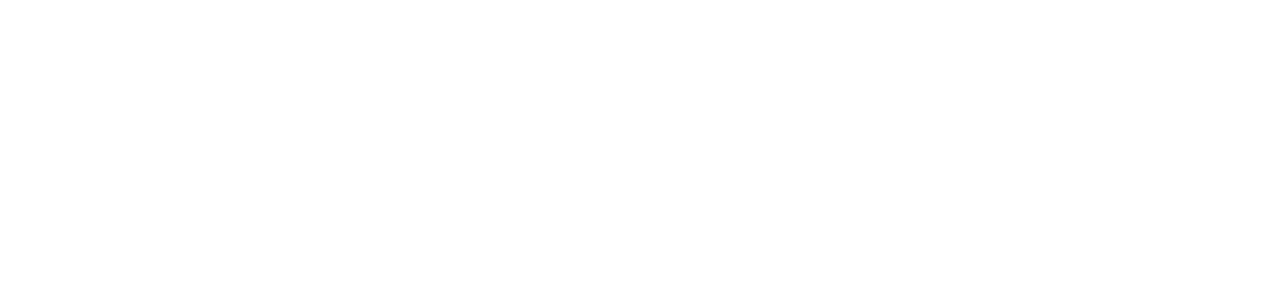
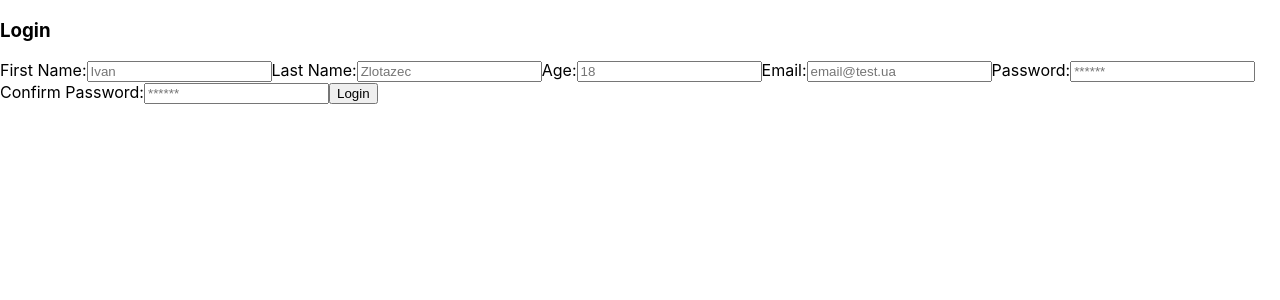
Before and after one commit to OrestSonich/hackaton-loremIpsum, a React (Create React App) app in the folder frontend/: page /register in a window 1280 px wide. Shown: the top 300 px of the page. Built offline with nearby package versions, Linux system fonts and the light colour scheme.

Commit message:
Added a Login Register pages, with ready axios and jwt creating

```diff
--- a/frontend/src/App.js
+++ b/frontend/src/App.js
@@ -1,7 +1,15 @@
+import {Routes,Route} from "react-router-dom";
+import Main from "./pages/main";
+import Login from "./pages/auth/login";
+import Register from "./pages/auth/register";
 function App() {
   return (
     <>
-
+      <Routes>
+        <Route path="/" element={<Main/>}/>
+        <Route path="/login" element={<Login/>}/>
+        <Route path="/register" element={<Register/>}/>
+      </Routes>
     </>
   );
 }
--- /dev/null
+++ b/frontend/src/http/setAuthToken.js
@@ -0,0 +1,11 @@
+import axios from "axios";
+
+export const setAuthToken = (token) => {
+    if (token) {
+        axios.defaults.headers.common["Authorization"] = `Bearer ${token}`;
+    }
+    else {
+        delete axios.defaults.headers.common["Authorization"];
+        window.location.href = '/login'
+    }
+}
--- a/frontend/src/index.js
+++ b/frontend/src/index.js
@@ -1,11 +1,19 @@
 import React from 'react';
 import ReactDOM from 'react-dom/client';
-import './index.css';
+
+import * as Popover from "@radix-ui/react-popover";
+import {BrowserRouter} from "react-router-dom";
+
+import './stylesheets/index.css';
 import App from './App';
 
 const root = ReactDOM.createRoot(document.getElementById('root'));
 root.render(
   <React.StrictMode>
-    <App />
+      <BrowserRouter>
+          <Popover.Root>
+              <App />
+          </Popover.Root>
+      </BrowserRouter>
   </React.StrictMode>
 );
--- /dev/null
+++ b/frontend/src/pages/auth/login.js
@@ -0,0 +1,43 @@
+import {useState} from "react"
+import axios from "axios";
+import {Navigate} from "react-router-dom";
+
+import {setAuthToken} from "../../http/setAuthToken";
+const Login = () => {
+    const [email, setEmail] = useState("");
+    const [password, setPassword] = useState("");
+
+    const handleSubmit = (e,email,password) => {
+        e.preventDefault()
+        const loginPayload = {
+            email: email,
+            password: password
+        }
+        if(email && password) {
+            axios.post("https://hackaton-app.herokuapp.com/api/v1/auth/authenticate",loginPayload)
+                .then(response => {
+                    const token = response.data.token;
+
+                    localStorage.setItem("token", token);
+                    setAuthToken(token)
+                    window.location.href = '/'
+                }).catch(err => console.log(err))
+
+        }else {
+            console.log("Please enter all inputs")
+        }
+    }
+    return(
+        <div className="container">
+            <h3>Login</h3>
+            <form>
+                <label>Email:</label>
+                <input type="email" placeholder="email@test.ua" value={email} onChange={(e) => setEmail(e.target.value)}/>
+                <label>Password:</label>
+                <input type="password" placeholder="******" value={password} onChange={(e) => setPassword(e.target.value)}/>
+                <button onClick={(e) => handleSubmit(e,email,password)}>Login</button>
+            </form>
+        </div>
+    )
+};
+export default Login;
--- /dev/null
+++ b/frontend/src/pages/auth/register.js
@@ -0,0 +1,55 @@
+import {useState} from "react"
+import axios from "axios";
+import {setAuthToken} from "../../http/setAuthToken";
+const Register = () => {
+    const [email, setEmail] = useState("");
+    const [password1, setPassword1] = useState("");
+    const [password2, setPassword2] = useState("");
+    const [firstName, setFirstName] = useState("");
+    const [secondName, setSecondName] = useState("");
+    const [age, setAge] = useState("");
+
+    const handleSubmit = (e,email,password1,password2,fistName,secondName,age) => {
+        e.preventDefault()
+        if(email && password1 === password2 && password1 && password2 && firstName && secondName) {
+            const registerPayload = {
+                age: parseInt(age),
+                fistName:fistName,
+                lastName:secondName,
+                email: email,
+                password: password1,
+            }
+            axios.post("https://hackaton-app.herokuapp.com/api/v1/auth/register",registerPayload)
+                .then(response => {
+                    const token = response.data.token;
+
+                    localStorage.setItem("token", token);
+                    setAuthToken(token)
+                    window.location.href = '/'
+                }).catch(err => console.log(err))
+        }else {
+            console.log("Please enter all inputs")
+        }
+    }
+    return(
+        <div className="container">
+            <h3>Login</h3>
+            <form>
+                <label>First Name:</label>
+                <input type="text" placeholder="Ivan" value={firstName} onChange={(e) => setFirstName(e.target.value)}/>
+                <label>Last Name:</label>
+                <input type="text" placeholder="Zlotazec" value={secondName} onChange={(e) => setSecondName(e.target.value)}/>
+                <label>Age:</label>
+                <input type="number" placeholder="18" value={age} onChange={(e) => setAge(e.target.value)}/>
+                <label>Email:</label>
+                <input type="email" placeholder="email@test.ua" value={email} onChange={(e) => setEmail(e.target.value)}/>
+                <label>Password:</label>
+                <input type="password" placeholder="******" value={password1} onChange={(e) => setPassword1(e.target.value)}/>
+                <label>Confirm Password:</label>
+                <input type="password" placeholder="******" value={password2} onChange={(e) => setPassword2(e.target.value)}/>
+                <button onClick={(e) => handleSubmit(e,email,password1,password2,firstName,secondName,age)}>Login</button>
+            </form>
+        </div>
+    )
+};
+export default Register;
--- /dev/null
+++ b/frontend/src/pages/main.js
@@ -0,0 +1,9 @@
+
+const Main = () => {
+    return(
+        <div className="container">
+
+        </div>
+    )
+}
+export default Main;
```
Also changed, not shown: frontend/package.json (+7 -0 lines), frontend/src/components/layout.js (added, +11 -0 lines), frontend/src/stylesheets/index.css (renamed from frontend/src/index.css), 1 other file (tests, documents, lock files or other folders).
